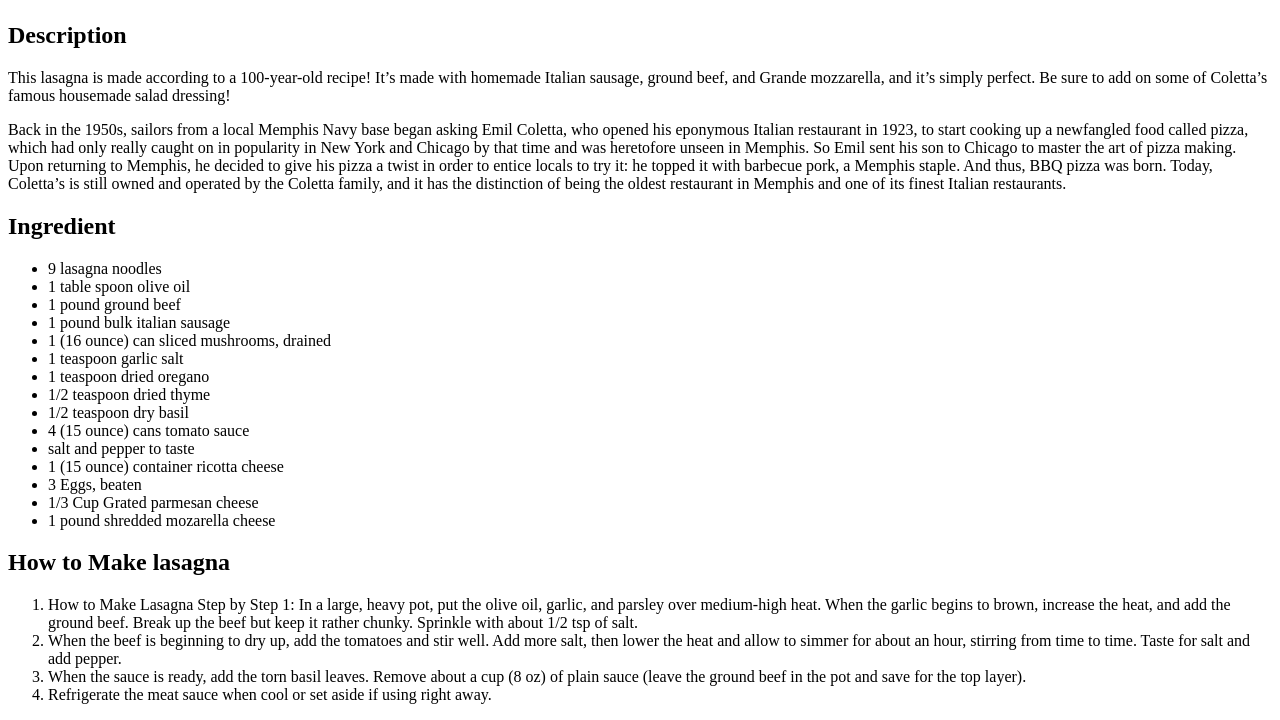
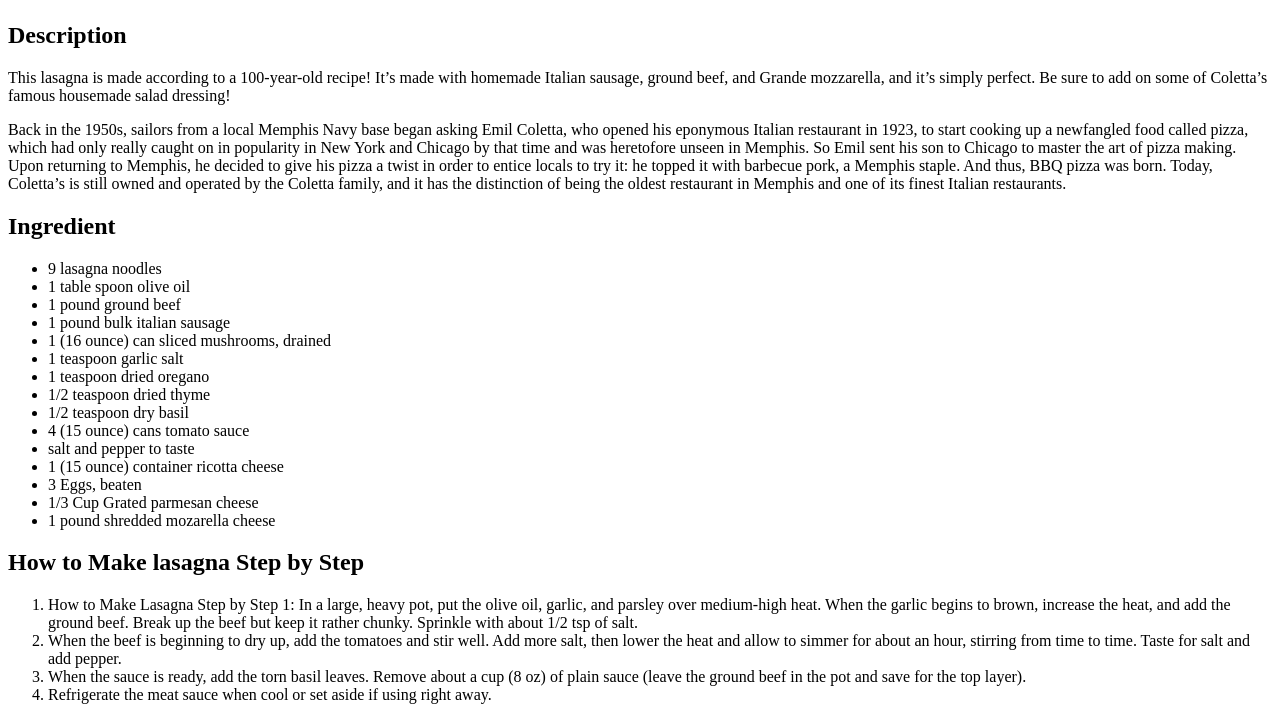
Before and after one commit to marcleydevathlete/oden-recipes, a plain HTML site: page recipes/lasagna.html in a window 1280 px wide. Shown: the part 282-1002 px from the top of the page. Drawn offline with Linux system fonts and the light colour scheme.

Commit message:
How to make lasagna to How to make lasagna step by step

```diff
--- a/recipes/lasagna.html
+++ b/recipes/lasagna.html
@@ -47,7 +47,7 @@
             <li>1/3 Cup Grated parmesan cheese</li>
             <li>1 pound shredded mozarella cheese</li>
         </ul>
-        <h2>How to Make lasagna</h2>
+        <h2>How to Make lasagna Step by Step</h2>
         <ol>
             <li>How to Make Lasagna Step by Step 1: In a large,
                  heavy pot, put the olive oil, garlic, and
```
